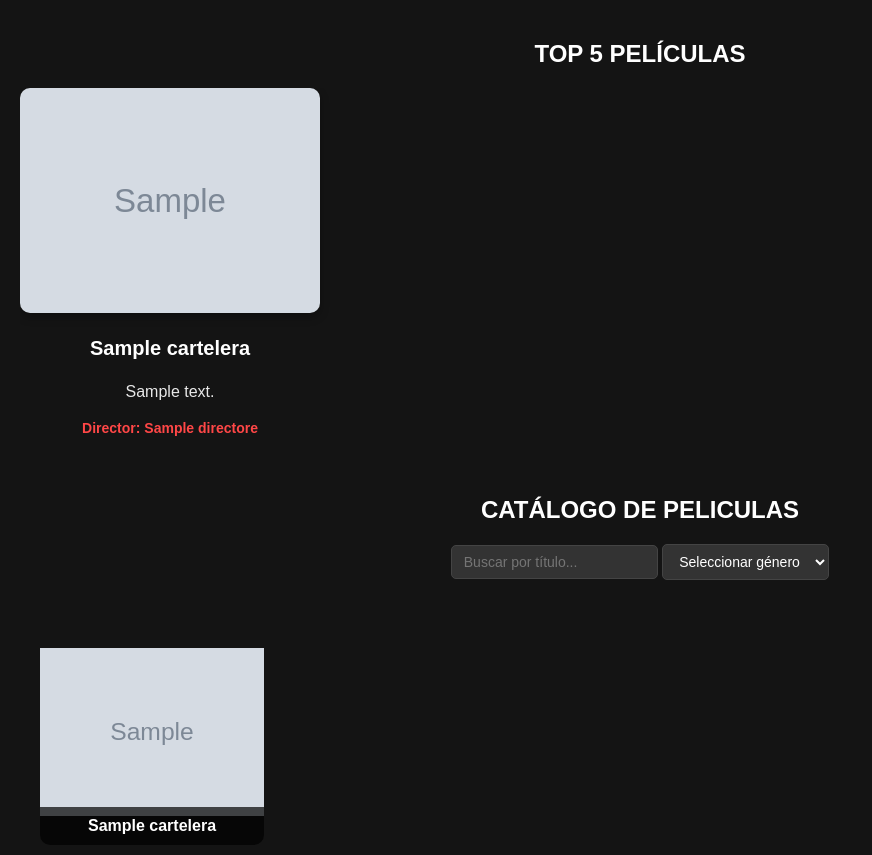
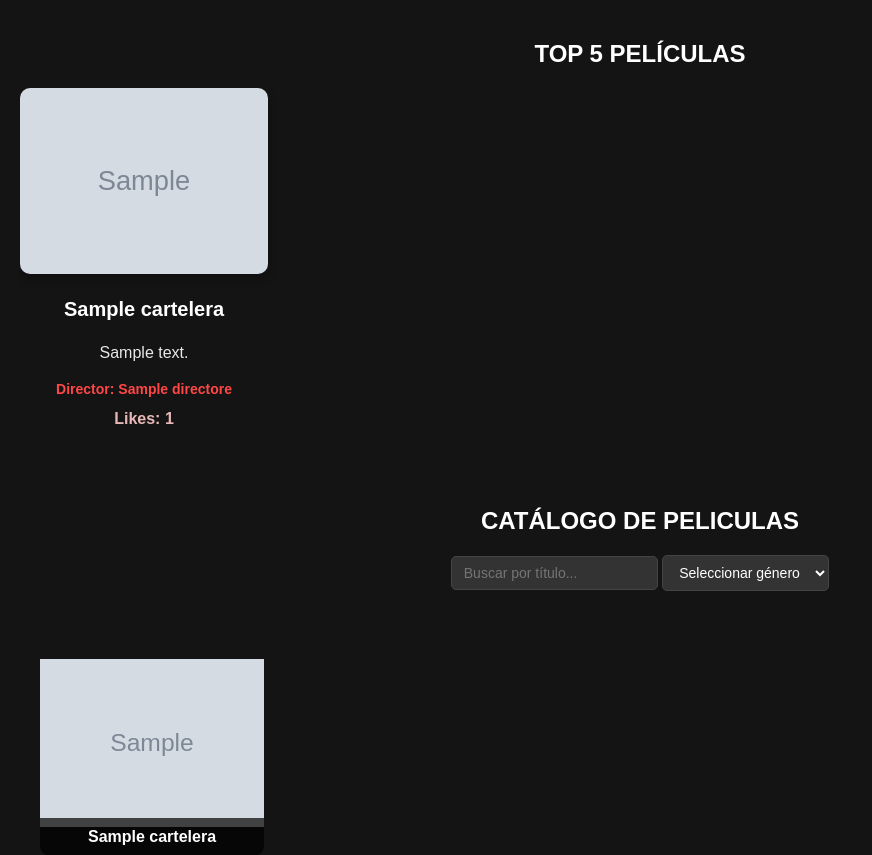
Before and after one commit to Escalopedo/MyNetflix_OriolGodoy_EricAlcazar, a PHP site: page /view/index.php in a window 1280 px wide. Shown: the part 104-959 px from the top of the page, without its empty margins (0-872 px from the left). Before the commit the page ends 938 px from the top, so only its background shows below. Run offline with PHP 8.4, Linux system fonts and the light colour scheme; tables that the repository leaves empty hold one stand-in row (values such as "Sample post"); grey boxes marked "Sample" are stand-in pictures; some web fonts are replaced.

Commit message:
Slider corregido

```diff
--- a/css/styles.css
+++ b/css/styles.css
@@ -58,6 +58,7 @@ nav ul li a:hover {
 .slider-container {
     width: 100%; /* Asegura que el contenedor ocupe todo el ancho disponible */
     overflow: hidden;
+    align-items: center;
 }
 .slider {
     display: flex;
@@ -68,9 +69,8 @@ nav ul li a:hover {
 }
 
 .slider-item {
-    flex: 0 0 auto;
     text-align: center;
-    width: 300px; /* Reducido el tamaño */
+    width: 20%; /* Reducido el tamaño */
 }
 
 .slider-item img {
@@ -145,6 +145,13 @@ nav ul li a:hover {
     text-align: center;
     margin: 0;
     font-weight: bold;
+}
+
+.likes {
+    font-size: 14px;
+    font-weight: bold;
+    color: #ffcaca;
+    margin-top: 10px;
 }
 
 .like-button {
--- a/view/index.php
+++ b/view/index.php
@@ -68,11 +68,12 @@ $peliculas = $resultPeliculas->fetchAll(PDO::FETCH_ASSOC);
                                 <h3>{$row['titulo']}</h3>
                                 <p>{$row['descripcion']}</p>
                                 <span>Director: {$row['director']}</span>
+                                <p class='likes'>Likes: {$row['likes']}</p> <!-- Aquí agregamos la cantidad de likes -->
                             </div>";
                         echo "</div>";
                     }
                 ?>
-                </div>
+
             </div>
         </section>
 
```
Lines whose indentation alone changed are shown as unchanged.
